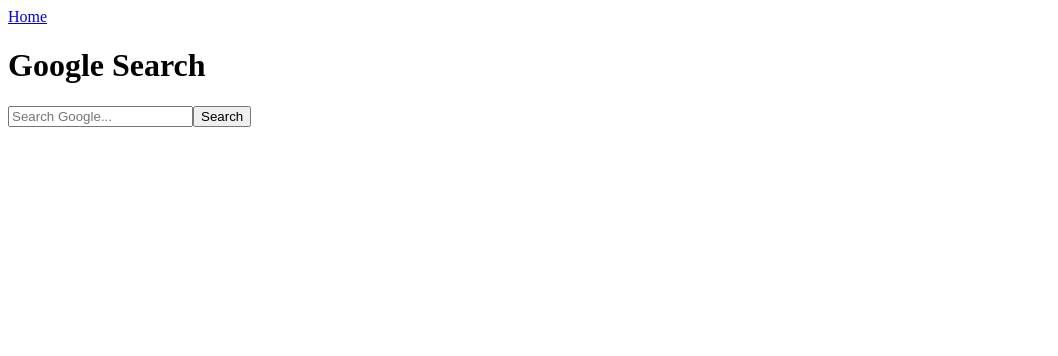
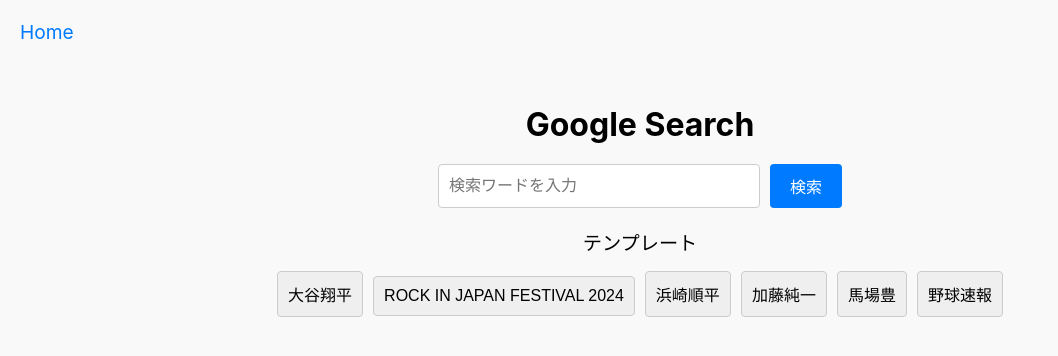
Before and after one commit to Yuta-Do/SearchRequest-Nuxt.js-, a Nuxt app: page /search in a window 1280 px wide. Shown: the top 356 px of the page, without its empty margins (0-1058 px from the left). Built offline with nearby package versions, Linux system fonts and the light colour scheme.

Commit message:
searchapp

```diff
--- a/app.vue
+++ b/app.vue
@@ -3,3 +3,15 @@
     <NuxtPage/>
   </NuxtLayout>
 </template>
+
+<style>
+body {
+  background-color: #f9f9f9;
+  margin: 0;
+  font-family: -apple-system, BlinkMacSystemFont, 'Segoe UI', Roboto, 'Helvetica Neue', Arial, 'Noto Sans', sans-serif, 'Apple Color Emoji', 'Segoe UI Emoji', 'Segoe UI Symbol', 'Noto Color Emoji';
+}
+
+html, body, #__nuxt {
+  height: 100%;
+}
+</style>
--- a/layouts/another.vue
+++ b/layouts/another.vue
@@ -1,6 +1,24 @@
 <template>
-    <div class="hello">
-        <NuxtLink to = "/">Home</NuxtLink>
-        <slot/>
+    <div class="another-layout">
+        <NuxtLink to="/">Home</NuxtLink>
+        <slot />
     </div>
 </template>
+
+<style scoped>
+.another-layout {
+    padding: 20px;
+}
+
+.another-layout a {
+    display: inline-block;
+    margin-bottom: 20px;
+    font-size: 1.2em;
+    text-decoration: none;
+    color: #007BFF;
+}
+
+.another-layout a:hover {
+    text-decoration: underline;
+}
+</style>
--- a/layouts/default.vue
+++ b/layouts/default.vue
@@ -1,6 +1,36 @@
 <template>
-    <div class="hello">
-        <NuxtLink :to = "{name: 'search'}">Google Search</NuxtLink>
-        <slot/>
+    <div class="default-layout">
+        <slot />
+        <div class="content-box">
+            <NuxtLink :to="{ name: 'search' }" class="button-link">Google Search</NuxtLink>
+        </div>
     </div>
 </template>
+
+<style scoped>
+.default-layout {
+    padding: 20px;
+}
+
+.button-link {
+    display: inline-block;
+    padding: 10px 20px;
+    margin-bottom: 20px;
+    font-size: 1.2em;
+    text-decoration: none;
+    color: white;
+    background-color: #007BFF;
+    border: none;
+    border-radius: 4px;
+    cursor: pointer;
+    text-align: center;
+}
+
+.button-link:hover {
+    background-color: #0056b3;
+}
+
+.content-box{
+    text-align: center;
+}
+</style>
--- a/pages/index.vue
+++ b/pages/index.vue
@@ -1,3 +1,11 @@
 <template>
-    <h1>home</h1>
+    <h1>Home</h1>
 </template>
+
+<style scoped>
+h1 {
+    font-size: 2em;
+    text-align: center;
+    margin-top: 20px;
+}
+</style>
--- a/pages/search.vue
+++ b/pages/search.vue
@@ -12,31 +12,117 @@
     snippet: string
 }
 
-interface GoogleSearchResponse {
-    items: SearchResultItem[]
-}
-
 const query = ref<string>('')
 const results = ref<SearchResultItem[] | null>(null)
 
-const search = async () => {
-    const { data } = await useFetch<GoogleSearchResponse>(`/api/search?q=${query.value}`)
+const search = async (query: string) => {
+    const { data } = await useFetch(`/api/search?q=${query}`)
     results.value = data.value?.items || []
 }
 </script>
 
 <template>
-    <div>
+    <div class="search-container">
         <h1>Google Search</h1>
-        <form @submit.prevent="search">
-            <input v-model="query" type="text" placeholder="Search Google..." />
-            <button type="submit">Search</button>
+        <form @submit.prevent="search(query)" class="search-form">
+            <input v-model="query" type="text" placeholder="検索ワードを入力" class="search-input" />
+            <button type="submit" class="search-button">検索</button>
         </form>
-        <div v-if="results">
-            <div v-for="item in results" :key="item.cacheId">
+        <div class="template-buttons">
+            <p>テンプレート</p>
+            <button @click="search('大谷翔平')">大谷翔平</button>
+            <button @click="search('ROCK IN JAPAN FESTIVAL 2024')">ROCK IN JAPAN FESTIVAL 2024</button>
+            <button @click="search('浜崎順平')">浜崎順平</button>
+            <button @click="search('加藤純一')">加藤純一</button>
+            <button @click="search('馬場豊')">馬場豊</button>
+            <button @click="search('野球速報')">野球速報</button>
+        </div>
+        <div v-if="results" class="search-results">
+            <div v-for="item in results" :key="item.cacheId" class="result-item">
                 <h3><a :href="item.link">{{ item.title }}</a></h3>
                 <p>{{ item.snippet }}</p>
             </div>
         </div>
     </div>
 </template>
+
+<style scoped>
+.search-container {
+    max-width: 800px;
+    margin: 0 auto;
+    padding: 20px;
+    text-align: center;
+}
+
+h1 {
+    font-size: 2em;
+    margin-bottom: 20px;
+}
+
+.search-form {
+    display: flex;
+    justify-content: center;
+    margin-bottom: 20px;
+}
+
+.search-input {
+    width: 300px;
+    padding: 10px;
+    font-size: 1em;
+    border: 1px solid #ccc;
+    border-radius: 4px;
+}
+
+.search-button {
+    padding: 10px 20px;
+    margin-left: 10px;
+    font-size: 1em;
+    border: none;
+    background-color: #007BFF;
+    color: white;
+    border-radius: 4px;
+    cursor: pointer;
+}
+
+.search-button:hover {
+    background-color: #0056b3;
+}
+
+.template-buttons p {
+    margin-bottom: 10px;
+    font-size: 1.2em;
+}
+
+.template-buttons button {
+    margin: 5px;
+    padding: 10px;
+    font-size: 1em;
+    border: 1px solid #ccc;
+    border-radius: 4px;
+    cursor: pointer;
+}
+
+.template-buttons button:hover {
+    background-color: #f0f0f0;
+}
+
+.search-results {
+    margin-top: 20px;
+}
+
+.result-item {
+    margin-bottom: 20px;
+    text-align: left;
+}
+
+.result-item h3 {
+    margin: 0;
+    font-size: 1.2em;
+}
+
+.result-item p {
+    margin: 5px 0 0 0;
+    font-size: 0.9em;
+    color: #555;
+}
+</style>
```
